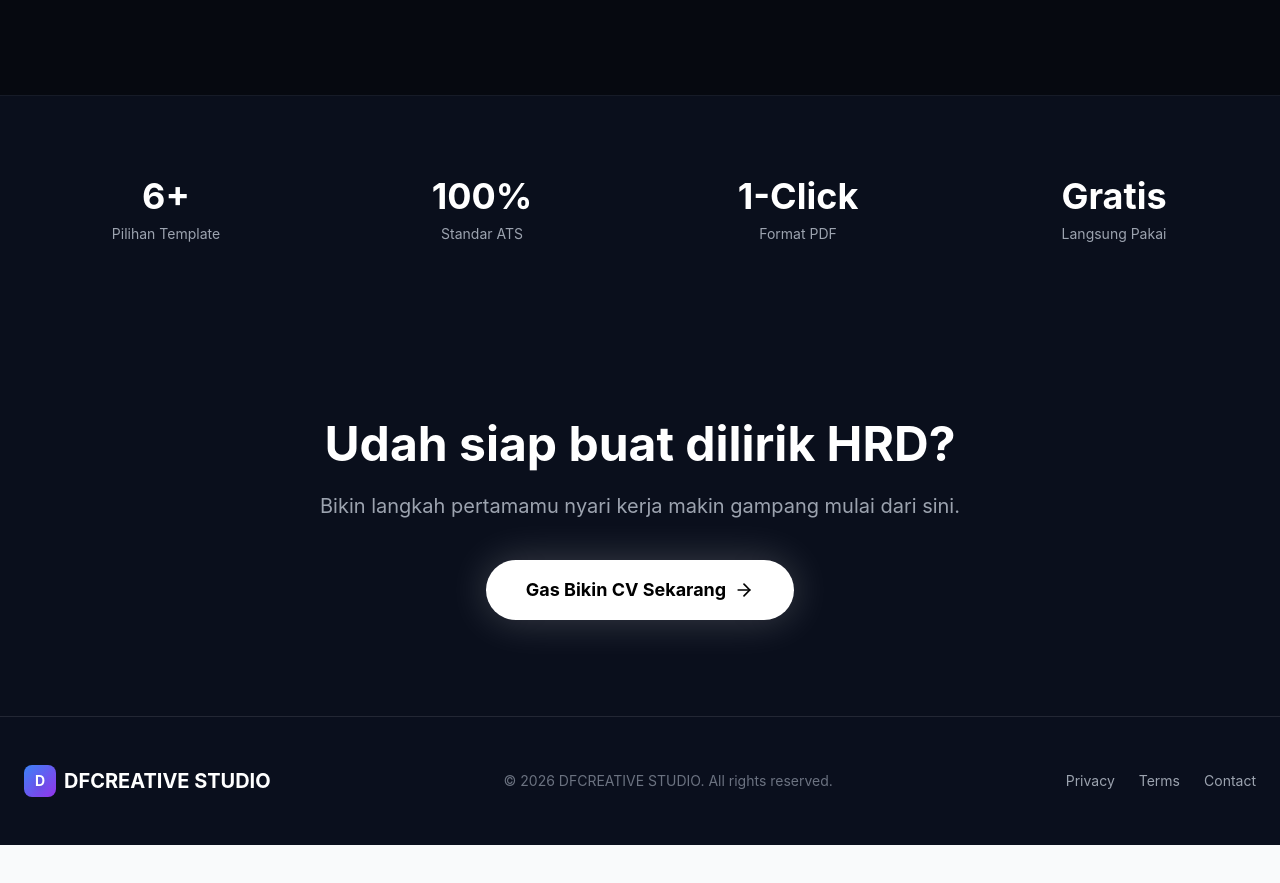
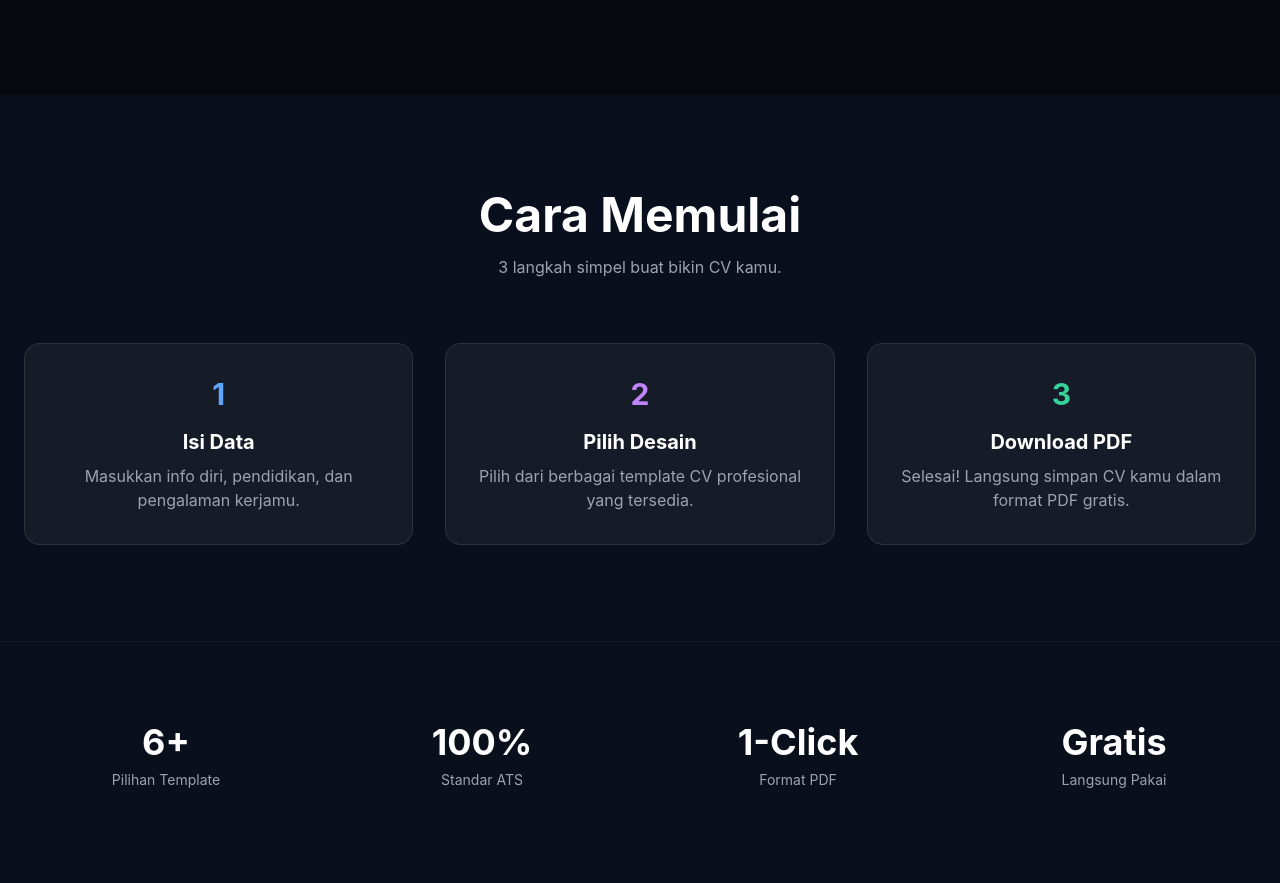
Before and after one commit to MuhammadFauzanL/resumeIO, a React (Vite) app in the folder client/: page / in a window 1280 px wide. Shown: the part 2159-3042 px from the top of the page. Before the commit the page ends 3004 px from the top, so only its background shows below. Built offline with nearby package versions, Linux system fonts and the light colour scheme; no server answers.

Commit message:
Add simple Getting Started section on landing page

```diff
--- a/client/src/pages/Home.jsx
+++ b/client/src/pages/Home.jsx
@@ -153,6 +153,33 @@ const Home = () => {
                 </div>
             </section>
 
+            {/* How It Works / Getting Started */}
+            <section className="relative z-10 py-24 bg-[#0a0f1d]">
+                <div className="max-w-7xl mx-auto px-6">
+                    <div className="text-center mb-16">
+                        <h2 className="text-3xl lg:text-5xl font-bold mb-4">Cara Memulai</h2>
+                        <p className="text-gray-400 max-w-2xl mx-auto">3 langkah simpel buat bikin CV kamu.</p>
+                    </div>
+                    <div className="flex flex-col md:flex-row gap-8 justify-center items-center text-center">
+                        <div className="flex-1 bg-white/5 border border-white/10 p-8 rounded-2xl">
+                            <div className="text-3xl font-bold text-blue-400 mb-4">1</div>
+                            <h3 className="text-xl font-bold text-white mb-2">Isi Data</h3>
+                            <p className="text-gray-400">Masukkan info diri, pendidikan, dan pengalaman kerjamu.</p>
+                        </div>
+                        <div className="flex-1 bg-white/5 border border-white/10 p-8 rounded-2xl">
+                            <div className="text-3xl font-bold text-purple-400 mb-4">2</div>
+                            <h3 className="text-xl font-bold text-white mb-2">Pilih Desain</h3>
+                            <p className="text-gray-400">Pilih dari berbagai template CV profesional yang tersedia.</p>
+                        </div>
+                        <div className="flex-1 bg-white/5 border border-white/10 p-8 rounded-2xl">
+                            <div className="text-3xl font-bold text-emerald-400 mb-4">3</div>
+                            <h3 className="text-xl font-bold text-white mb-2">Download PDF</h3>
+                            <p className="text-gray-400">Selesai! Langsung simpan CV kamu dalam format PDF gratis.</p>
+                        </div>
+                    </div>
+                </div>
+            </section>
+
             {/* Social Proof / Stats */}
             <section className="relative z-10 py-20 border-t border-white/5">
                 <div className="max-w-7xl mx-auto px-6">
```
